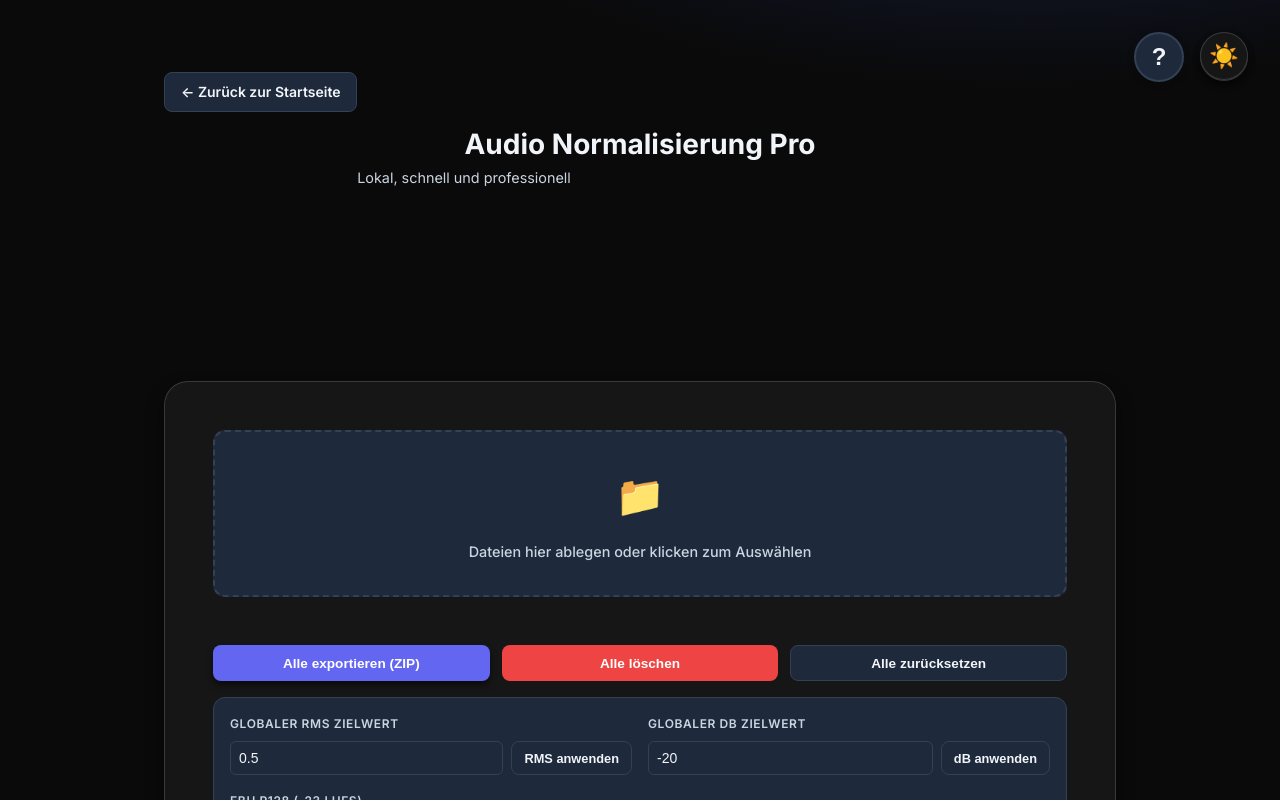
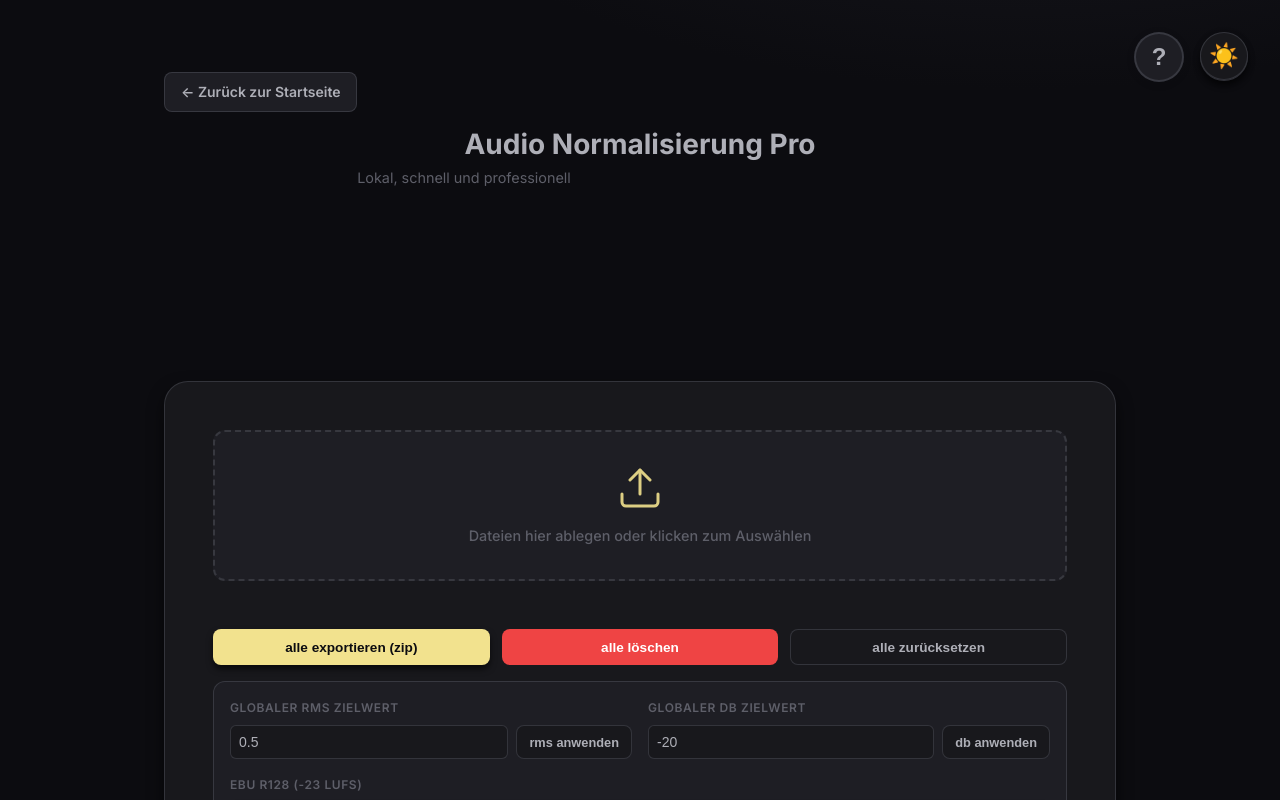
Before and after one commit to KodiniTools/Audio-Normalizer, a Vue app: page /audionormalisierer/app in a window 1280 px wide. Shown: the top 800 px of the page. Built offline with nearby package versions, Linux system fonts and the light colour scheme.

Commit message:
Update color scheme and UI design
- Implement new color scheme (#F2E28E, #A28680, #5E5F69, #AEAFB7, #0C0C10)
- Replace upload button emoji with Lucide Upload icon
- Apply lowercase styling to all buttons and UI elements
- Improve dark/light theme contrast
- Update gradient colors throughout the app

```diff
--- a/src/App.vue
+++ b/src/App.vue
@@ -23,7 +23,7 @@
         @click="toggleLocale"
         :aria-label="'Language'"
       >
-        <span class="lang-text">{{ locale === 'de' ? 'EN' : 'DE' }}</span>
+        <span class="lang-text">{{ locale === 'de' ? 'en' : 'de' }}</span>
       </button>
     </div>
 
@@ -46,28 +46,32 @@ const showGuideButton = computed(() => route.path !== '/anleitung')
 </script>
 
 <style>
-/* Global CSS Variables */
+/* Global CSS Variables - New Color Scheme */
 :root {
-  --primary: #6366f1;
-  --primary-dark: #4f46e5;
+  --primary: #F2E28E;
+  --primary-dark: #d4c67a;
+  --primary-secondary: #A28680;
   --success: #22c55e;
-  --warning: #f59e0b;
-  --bg-primary: #0f172a;
-  --bg-secondary: #1e293b;
-  --bg-card: #1e293b;
-  --text-primary: #f1f5f9;
-  --text-secondary: #cbd5e1;
-  --border: #334155;
+  --warning: #F2E28E;
+  --bg-primary: #0C0C10;
+  --bg-secondary: #18181c;
+  --bg-card: #1e1e24;
+  --text-primary: #AEAFB7;
+  --text-secondary: #5E5F69;
+  --border: rgba(94, 95, 105, 0.4);
   --transition-base: 0.3s ease;
 }
 
 [data-theme="light"] {
-  --bg-primary: #ffffff;
-  --bg-secondary: #f8fafc;
-  --bg-card: #ffffff;
-  --text-primary: #0f172a;
-  --text-secondary: #475569;
-  --border: #e2e8f0;
+  --primary: #A28680;
+  --primary-dark: #8a716b;
+  --primary-secondary: #F2E28E;
+  --bg-primary: #F5F5F5;
+  --bg-secondary: #FFFFFF;
+  --bg-card: #FFFFFF;
+  --text-primary: #1a1a1a;
+  --text-secondary: #5E5F69;
+  --border: #AEAFB7;
 }
 
 * {
@@ -122,8 +126,8 @@ body {
   transform: scale(1.1);
   border-color: var(--primary);
   background: var(--primary);
-  color: white;
-  box-shadow: 0 4px 12px rgba(99, 102, 241, 0.3);
+  color: var(--bg-primary);
+  box-shadow: 0 4px 12px rgba(242, 226, 142, 0.3);
 }
 
 .guide-icon {
@@ -152,7 +156,7 @@ body {
 .theme-toggle:hover {
   transform: scale(1.1);
   border-color: var(--primary);
-  box-shadow: 0 4px 12px rgba(99, 102, 241, 0.3);
+  box-shadow: 0 4px 12px rgba(242, 226, 142, 0.3);
 }
 
 .theme-icon {
@@ -183,8 +187,8 @@ body {
   transform: scale(1.1);
   border-color: var(--primary);
   background: var(--primary);
-  color: white;
-  box-shadow: 0 4px 12px rgba(99, 102, 241, 0.3);
+  color: var(--bg-primary);
+  box-shadow: 0 4px 12px rgba(242, 226, 142, 0.3);
 }
 
 .lang-text {
--- a/src/assets/styles.css
+++ b/src/assets/styles.css
@@ -10,24 +10,25 @@
   /* Base Colors */
   --color-green: #22c55e;
   --color-red: #ef4444;
-  --color-yellow: #eab308;
+  --color-yellow: #F2E28E;
 
-  /* Dark Theme (Default) */
-  --bg: #0a0a0a;
-  --panel: #161616;
-  --text: #f0f0f0;
-  --muted: #888888;
-  --accent: #6ea8fe;
-  --accent-text: #0a0a0a;
-  --btn: #222222;
-  --btn-hover: #333333;
-  --ring: #3e66d3;
-  --border-color: rgb(255 255 255 / 15%);
-  --shadow-color: rgb(0 0 0 / 50%);
-  --gradient-color: rgb(255 255 255 / 3%);
-  --panel-highlight: rgb(255 255 255 / 6%);
-  --progress-bg: rgb(255 255 255 / 15%);
-  --body-gradient: radial-gradient(1200px 600px at 80% -20%, #1b2452 0%, transparent 60%), #0a0a0a;
+  /* Dark Theme (Default) - New Color Scheme */
+  --bg: #0C0C10;
+  --panel: #18181c;
+  --text: #AEAFB7;
+  --muted: #5E5F69;
+  --accent: #F2E28E;
+  --accent-text: #0C0C10;
+  --accent-secondary: #A28680;
+  --btn: #1e1e24;
+  --btn-hover: #2a2a32;
+  --ring: #F2E28E;
+  --border-color: rgb(94 95 105 / 40%);
+  --shadow-color: rgb(0 0 0 / 60%);
+  --gradient-color: rgb(242 226 142 / 3%);
+  --panel-highlight: rgb(242 226 142 / 6%);
+  --progress-bg: rgb(255 255 255 / 12%);
+  --body-gradient: radial-gradient(1200px 600px at 80% -20%, #1a1a22 0%, transparent 60%), #0C0C10;
 
   /* Fixed Colors */
   --canvas-bg: #000;
@@ -66,23 +67,25 @@
   --transition-slow: 400ms ease;
 }
 
-/* Light Theme */
-body.light-mode {
-  --bg: #F0F0F0;
+/* Light Theme - New Color Scheme with improved contrast */
+body.light-mode,
+[data-theme="light"] {
+  --bg: #F5F5F5;
   --panel: #FFFFFF;
   --text: #1a1a1a;
-  --muted: #555555;
-  --accent: #005cda;
+  --muted: #5E5F69;
+  --accent: #A28680;
   --accent-text: #FFFFFF;
-  --btn: #E8E8E8;
-  --btn-hover: #D4D4D4;
-  --ring: #3e66d3;
-  --border-color: #C0C0C0;
-  --shadow-color: rgb(0 0 0 / 10%);
-  --gradient-color: rgb(0 0 0 / 2%);
-  --panel-highlight: rgb(0 0 0 / 2%);
+  --accent-secondary: #F2E28E;
+  --btn: #EBEBEB;
+  --btn-hover: #DCDCDC;
+  --ring: #A28680;
+  --border-color: #AEAFB7;
+  --shadow-color: rgb(0 0 0 / 12%);
+  --gradient-color: rgb(162 134 128 / 5%);
+  --panel-highlight: rgb(162 134 128 / 8%);
   --progress-bg: rgb(0 0 0 / 10%);
-  --body-gradient: #F0F0F0;
+  --body-gradient: #F5F5F5;
 }
 
 /* ==========================================================================
@@ -236,6 +239,7 @@ a:hover {
   cursor: pointer;
   transition: all var(--transition-base);
   text-decoration: none;
+  text-transform: lowercase;
 }
 
 .btn-primary {
@@ -304,7 +308,7 @@ a:hover {
 }
 
 .gradient-text {
-  background: linear-gradient(135deg, var(--accent), var(--color-green));
+  background: linear-gradient(135deg, var(--accent), var(--accent-secondary));
   -webkit-background-clip: text;
   -webkit-text-fill-color: transparent;
   background-clip: text;
@@ -868,7 +872,7 @@ a:hover {
 
 .progress-bar-inner {
   height: 100%;
-  background: linear-gradient(90deg, var(--accent), var(--color-green));
+  background: linear-gradient(90deg, var(--accent), var(--accent-secondary));
   width: 0%;
   transition: width var(--transition-slow);
   position: relative;
@@ -979,6 +983,7 @@ a:hover {
   font-weight: 600;
   cursor: pointer;
   transition: all var(--transition-base);
+  text-transform: lowercase;
 }
 
 .apply-btn:hover {
--- a/src/components/AudioFileItem.vue
+++ b/src/components/AudioFileItem.vue
@@ -146,7 +146,7 @@ const togglePlayback = () => {
 
 .file-item:hover {
   border-color: var(--primary);
-  box-shadow: 0 2px 8px rgba(99, 102, 241, 0.1);
+  box-shadow: 0 2px 8px rgba(242, 226, 142, 0.15);
 }
 
 /* Header */
@@ -228,7 +228,7 @@ const togglePlayback = () => {
 .input-group input:focus {
   outline: none;
   border-color: var(--primary);
-  box-shadow: 0 0 0 2px rgba(99, 102, 241, 0.1);
+  box-shadow: 0 0 0 2px rgba(242, 226, 142, 0.15);
 }
 
 .input-group input:read-only {
@@ -239,7 +239,7 @@ const togglePlayback = () => {
 .apply-btn {
   padding: 0 1rem;
   background: var(--primary);
-  color: white;
+  color: var(--bg-primary);
   border: none;
   border-radius: 0.375rem;
   font-size: 0.8rem;
@@ -248,15 +248,12 @@ const togglePlayback = () => {
   transition: all 0.2s ease;
   align-self: end;
   white-space: nowrap;
+  text-transform: lowercase;
 }
 
 .apply-btn:hover {
   background: var(--primary-dark);
   transform: translateY(-1px);
-}
-
-[data-theme="light"] .apply-btn {
-  color: black;
 }
 
 /* Meters */
@@ -292,13 +289,13 @@ const togglePlayback = () => {
 
 .meter-fill {
   height: 100%;
-  background: linear-gradient(90deg, var(--primary), var(--success));
+  background: linear-gradient(90deg, var(--primary), var(--primary-secondary, #A28680));
   border-radius: 3px;
   transition: width 0.3s ease;
 }
 
 .meter-fill.rms {
-  background: linear-gradient(90deg, #f59e0b, var(--success));
+  background: linear-gradient(90deg, var(--primary-secondary, #A28680), var(--success));
 }
 
 .meter-value {
@@ -338,6 +335,7 @@ const togglePlayback = () => {
   cursor: pointer;
   transition: all 0.2s ease;
   white-space: nowrap;
+  text-transform: lowercase;
 }
 
 .control-btn.primary {
@@ -358,13 +356,9 @@ const togglePlayback = () => {
 
 .control-btn.secondary:hover {
   background: var(--primary);
-  color: white;
+  color: var(--bg-primary);
   border-color: var(--primary);
   transform: translateY(-1px);
-}
-
-[data-theme="light"] .control-btn.primary {
-  color: black;
 }
 
 /* Responsive */
--- a/src/views/AudioApp.vue
+++ b/src/views/AudioApp.vue
@@ -32,7 +32,7 @@
               style="display: none"
             />
             <div class="file-input-content" @click="$refs.fileInputRef.click()">
-              <div class="file-input-icon">📁</div>
+              <Upload class="file-input-icon" :size="48" :stroke-width="1.5" />
               <p class="file-input-text">{{ t('app.selectFiles') }}</p>
             </div>
           </div>
@@ -174,6 +174,7 @@
 
 <script setup>
 import { ref } from 'vue'
+import { Upload } from 'lucide-vue-next'
 import { useI18n } from '../composables/useI18n'
 import { useAudioProcessor } from '../composables/useAudioProcessor'
 import AudioFileItem from '../components/AudioFileItem.vue'
@@ -259,13 +260,9 @@ const handleDrop = (event) => {
 
 .back-link:hover {
   background: var(--primary);
-  color: white;
+  color: var(--bg-primary);
   border-color: var(--primary);
   transform: translateY(-1px);
-}
-
-[data-theme="light"] .back-link:hover {
-  color: black;
 }
 
 .section-header {
@@ -314,7 +311,8 @@ const handleDrop = (event) => {
 }
 
 .file-input-icon {
-  font-size: 2.5rem;
+  color: var(--primary);
+  opacity: 0.9;
 }
 
 .file-input-text {
@@ -361,7 +359,7 @@ const handleDrop = (event) => {
 
 .progress-bar-fill {
   height: 100%;
-  background: linear-gradient(90deg, var(--primary), var(--success));
+  background: linear-gradient(90deg, var(--primary), var(--primary-secondary, #A28680));
   border-radius: 4px;
   transition: width 0.3s ease;
 }
@@ -376,6 +374,7 @@ const handleDrop = (event) => {
   cursor: pointer;
   transition: all 0.2s ease;
   white-space: nowrap;
+  text-transform: lowercase;
 }
 
 .btn:hover {
@@ -388,15 +387,11 @@ const handleDrop = (event) => {
 
 .btn-primary {
   background: var(--primary);
-  color: white;
+  color: var(--bg-primary);
 }
 
 .btn-primary:hover {
   background: var(--primary-dark);
-}
-
-[data-theme="light"] .btn-primary {
-  color: black;
 }
 
 .btn-secondary {
@@ -418,10 +413,6 @@ const handleDrop = (event) => {
 
 .btn-danger:hover {
   background: #dc2626;
-}
-
-[data-theme="light"] .btn-danger {
-  color: white;
 }
 
 .btn-sm {
--- a/src/views/LandingPage.vue
+++ b/src/views/LandingPage.vue
@@ -181,29 +181,21 @@ const toggleFaq = (faq) => {
 .btn-primary {
   padding: 0.5rem 1.5rem;
   background: var(--primary);
-  color: white;
+  color: var(--bg-primary);
   border: none;
   border-radius: 0.5rem;
   font-weight: 600;
   cursor: pointer;
   text-decoration: none;
   transition: all 0.2s;
-  box-shadow: 0 2px 8px rgba(99, 102, 241, 0.3);
+  text-transform: lowercase;
+  box-shadow: 0 2px 8px rgba(242, 226, 142, 0.25);
 }
 
 .btn-primary:hover {
   background: var(--primary-dark);
   transform: translateY(-2px);
-  box-shadow: 0 4px 12px rgba(99, 102, 241, 0.4);
-}
-
-[data-theme="light"] .btn-primary {
-  color: black !important;
-  box-shadow: 0 2px 8px rgba(99, 102, 241, 0.25);
-}
-
-[data-theme="light"] .btn-primary:hover {
-  box-shadow: 0 4px 12px rgba(99, 102, 241, 0.35);
+  box-shadow: 0 4px 12px rgba(242, 226, 142, 0.35);
 }
 
 /* Hero Section */
@@ -221,7 +213,7 @@ const toggleFaq = (faq) => {
   font-size: 3.5rem;
   font-weight: 800;
   margin-bottom: 1rem;
-  background: linear-gradient(135deg, var(--primary), var(--success));
+  background: linear-gradient(135deg, var(--primary), var(--primary-secondary, #A28680));
   -webkit-background-clip: text;
   -webkit-text-fill-color: transparent;
   background-clip: text;
@@ -245,28 +237,20 @@ const toggleFaq = (faq) => {
   display: inline-block;
   padding: 1rem 2.5rem;
   background: var(--primary);
-  color: white;
+  color: var(--bg-primary);
   border-radius: 0.75rem;
   font-size: 1.1rem;
   font-weight: 600;
   text-decoration: none;
   transition: all 0.3s;
-  box-shadow: 0 4px 14px rgba(99, 102, 241, 0.4);
+  text-transform: lowercase;
+  box-shadow: 0 4px 14px rgba(242, 226, 142, 0.3);
 }
 
 .btn-hero:hover {
   background: var(--primary-dark);
   transform: translateY(-3px);
-  box-shadow: 0 10px 25px rgba(99, 102, 241, 0.5);
-}
-
-[data-theme="light"] .btn-hero {
-  color: black !important;
-  box-shadow: 0 4px 14px rgba(99, 102, 241, 0.35);
-}
-
-[data-theme="light"] .btn-hero:hover {
-  box-shadow: 0 10px 25px rgba(99, 102, 241, 0.45);
+  box-shadow: 0 10px 25px rgba(242, 226, 142, 0.4);
 }
 
 /* Features Section */
@@ -310,7 +294,7 @@ const toggleFaq = (faq) => {
 }
 
 .feature-warning {
-  border-left: 4px solid var(--warning);
+  border-left: 4px solid var(--primary-secondary, #A28680);
 }
 
 .feature-icon {
```
